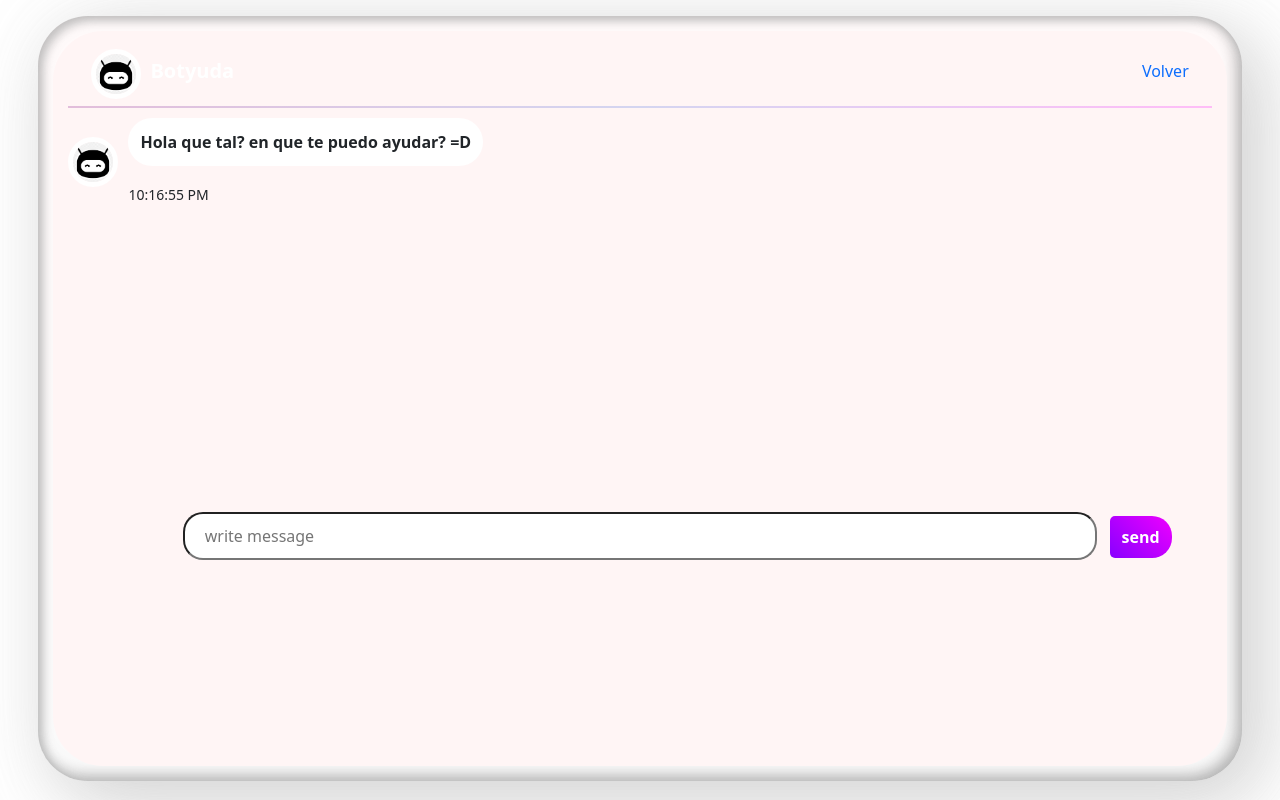
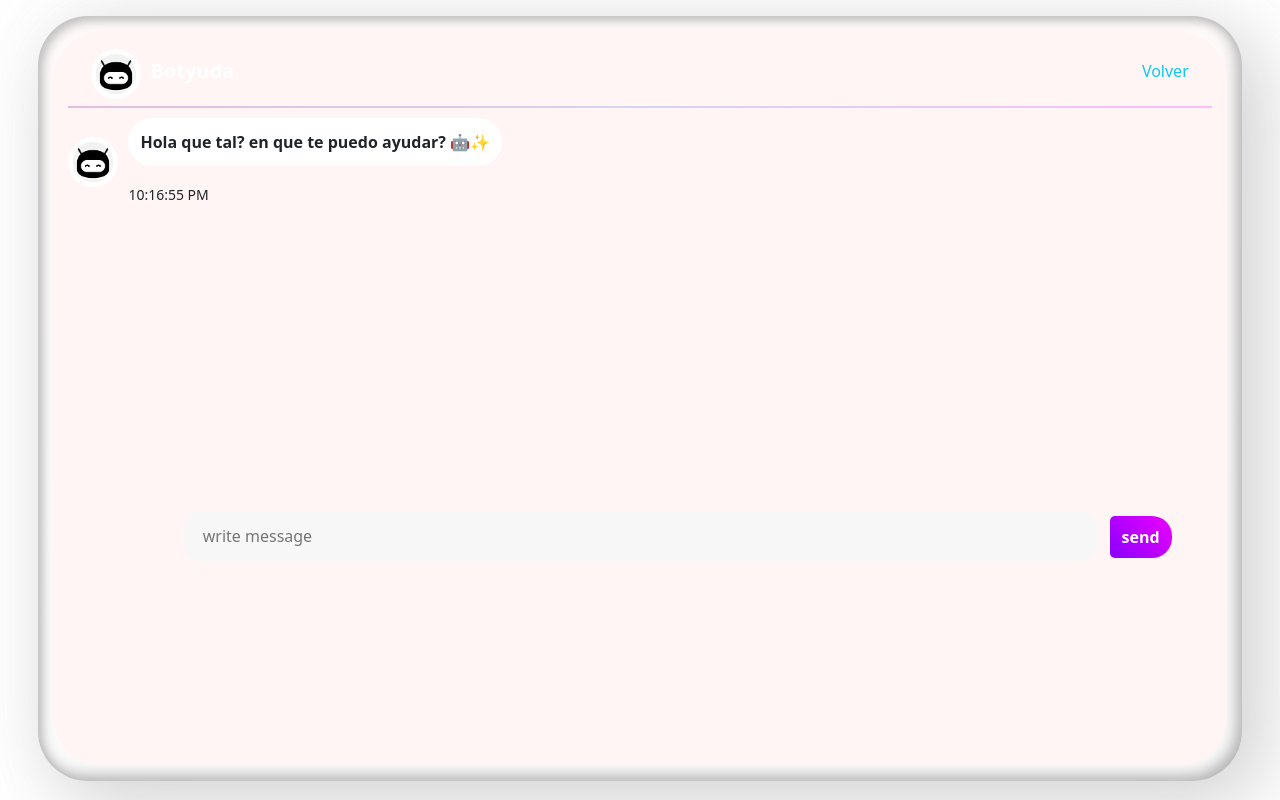
Before and after one commit to Vsjee/eCommercePhp, a PHP site: page /pages/private/chatbot/chatbot.php in a window 1280 px wide. Run offline with PHP 8.4, Linux system fonts and the light colour scheme.

Commit message:
min changes

```diff
--- a/pages/private/chatbot/chatbot.php
+++ b/pages/private/chatbot/chatbot.php
@@ -15,6 +15,7 @@ session_start();
   <!-- bootstrap cdn -->
   <link rel="stylesheet" href="https://cdn.jsdelivr.net/npm/bootstrap@5.2.3/dist/css/bootstrap.min.css" integrity="sha384-rbsA2VBKQhggwzxH7pPCaAqO46MgnOM80zW1RWuH61DGLwZJEdK2Kadq2F9CUG65" crossorigin="anonymous">
   <link rel="stylesheet" href="./styles.css">
+  <link rel="stylesheet" href="../../../global.css">
 </head>
 
 <body>
@@ -26,7 +27,7 @@ session_start();
           <img src="../../../assets/images/bot.png" alt="bot image">
           <span class="chatbot-user">Botyuda</span>
         </div>
-        <a href="../userProfile.php" class="text-decoration-none">Volver</a>
+        <a href="../userProfile.php" class="text-decoration-none link-warning text-info">Volver</a>
       </header>
       <main>
         <div class="ai-chatbot">
@@ -38,7 +39,7 @@ session_start();
                   echo $_SESSION["user"];
                 }
                 ?>
-              </span> que tal? en que te puedo ayudar? =D
+              </span> que tal? en que te puedo ayudar? 🤖✨
             </p>
             <small class="botDate"></small>
           </div>
```
